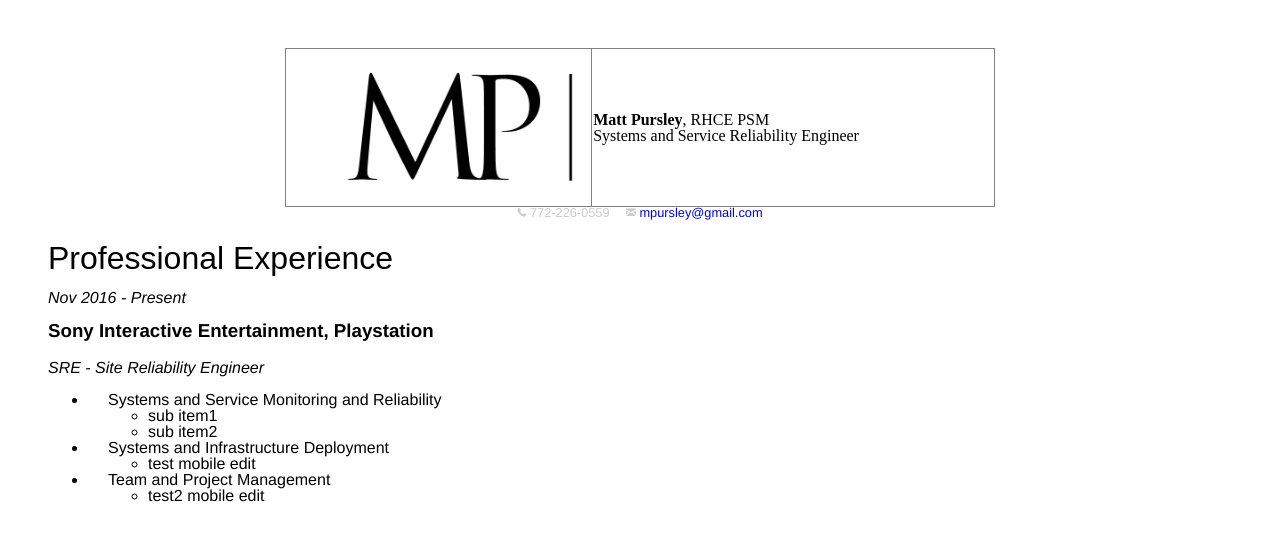
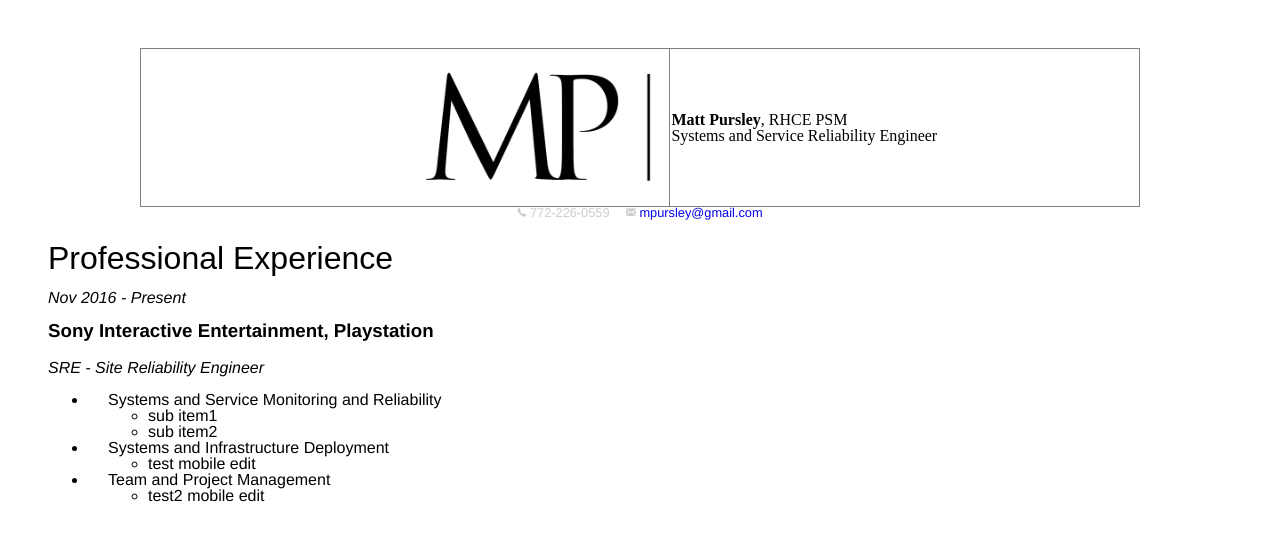
Before and after one commit to mpursley/mpursley.github.io, a Jekyll site: the page built from index_resume_short.md, in a window 1280 px wide. Shown: the top 541 px of the page. Built offline with Jekyll 4.4.1, drawn with Linux system fonts in a browser that asks for light colours.

Commit message:
Update index_resume_short.md

```diff
--- a/index_resume_short.md
+++ b/index_resume_short.md
@@ -3,10 +3,10 @@ layout: cv
 title: Matt Pursley's CV
 ---
 
-<center><table style="width:60%" border="1">
+<center><table border="1" width="1000">
   <tr>
     <td valign="middle" align="right"><img src="assets/matt pursley resume logo v2 cropped.png" width="300"></td>
-    <td valign="middle" align="left" style="width:400px"><b>Matt Pursley</b>, RHCE PSM<br>Systems and Service Reliability Engineer</td>
+    <td valign="middle" align="left"><b>Matt Pursley</b>, RHCE PSM<br>Systems and Service Reliability Engineer</td>
   </tr>
 </table>
 </center>
```
